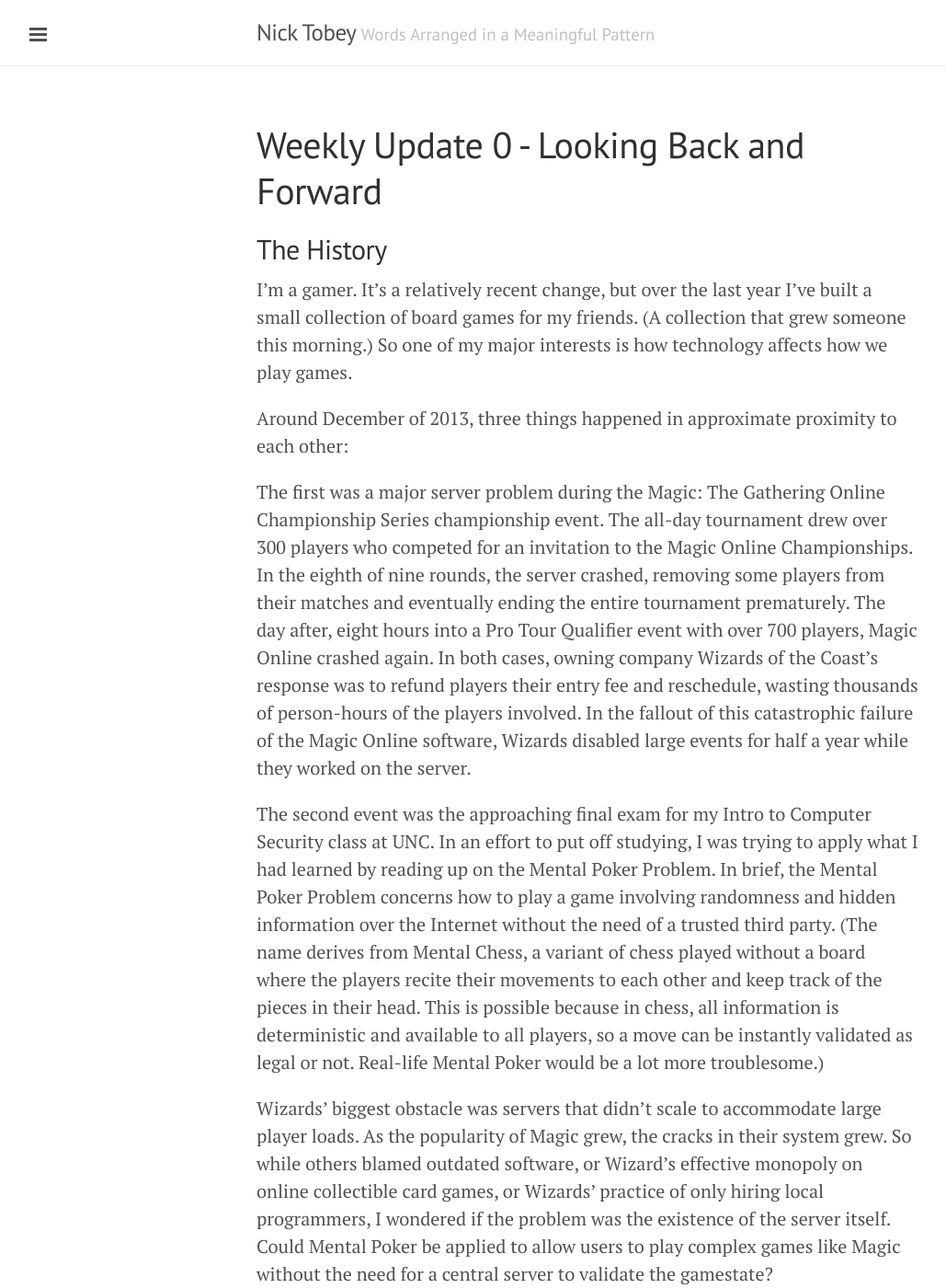
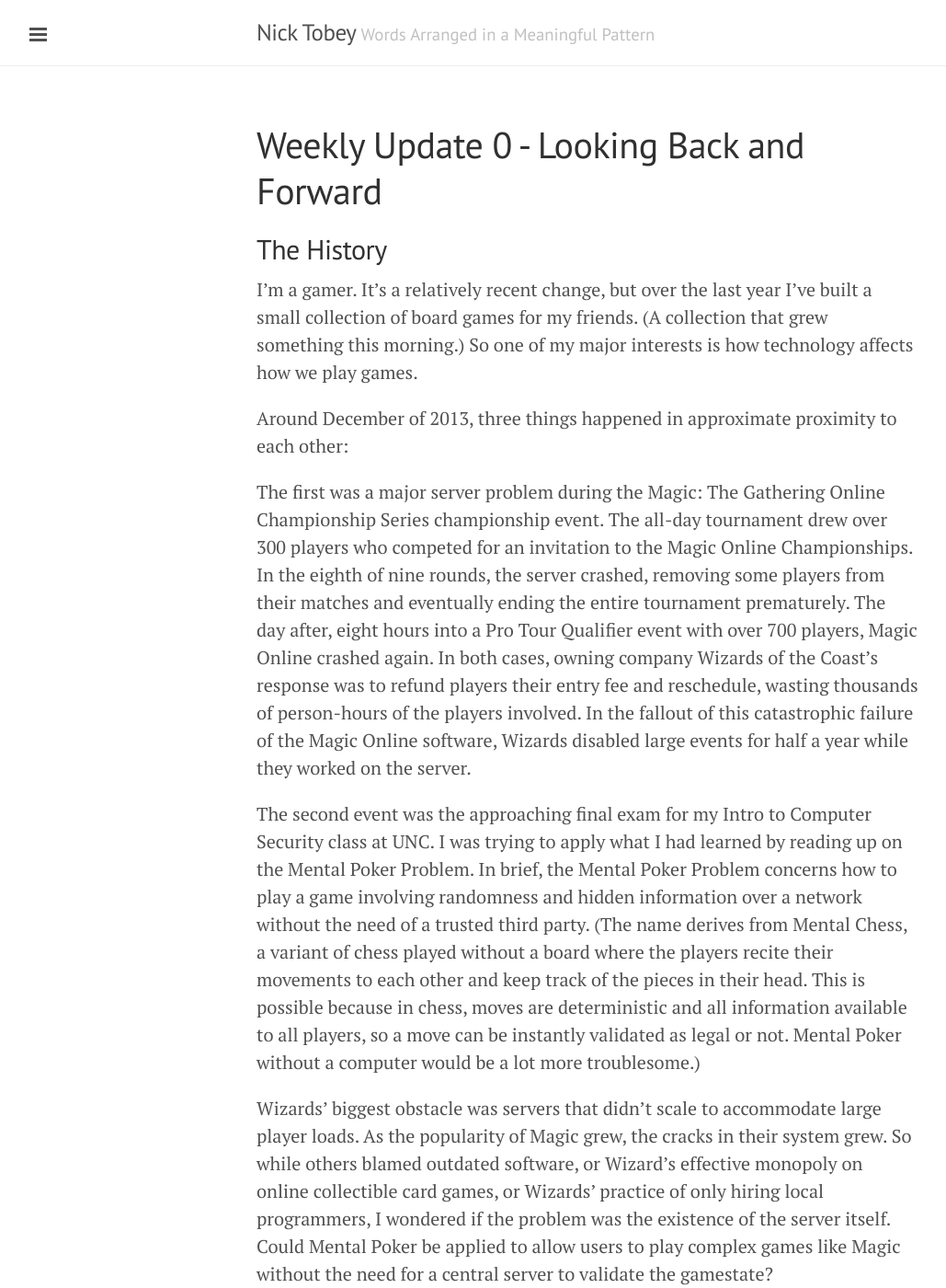
Before and after one commit to rainbowPhoenix/rainbowPhoenix.github.io, a Jekyll site: the page built from preview.md, in a window 1280 px wide and 1400 px high. Shown: the whole window at 92% size, without its empty margins (1-1030 px from the left). Built offline with Jekyll 4.4.1, drawn with Linux system fonts in a browser that asks for light colours; Markdown is read by kramdown in place of the engine named in the settings.

Commit message:
Update preview.md

```diff
--- a/preview.md
+++ b/preview.md
@@ -9,13 +9,13 @@ show: false
 The History
 -----------
 
-I'm a gamer. It's a relatively recent change, but over the last year I've built a small collection of board games for my friends. (A collection that grew someone this morning.) So one of my major interests is how technology affects how we play games.
+I'm a gamer. It's a relatively recent change, but over the last year I've built a small collection of board games for my friends. (A collection that grew something this morning.) So one of my major interests is how technology affects how we play games.
 
 Around December of 2013, three things happened in approximate proximity to each other:
 
 The first was a major server problem during the Magic: The Gathering Online Championship Series championship event. The all-day tournament drew over 300 players who competed for an invitation to the Magic Online Championships. In the eighth of nine rounds, the server crashed, removing some players from their matches and eventually ending the entire tournament prematurely. The day after, eight hours into a Pro Tour Qualifier event with over 700 players, Magic Online crashed again. In both cases, owning company Wizards of the Coast's response was to refund players their entry fee and reschedule, wasting thousands of person-hours of the players involved. In the fallout of this catastrophic failure of the Magic Online software, Wizards disabled large events for half a year while they worked on the server.
 
-The second event was the approaching final exam for my Intro to Computer Security class at UNC. In an effort to put off studying, I was trying to apply what I had learned by reading up on the Mental Poker Problem. In brief, the Mental Poker Problem concerns how to play a game involving randomness and hidden information over the Internet without the need of a trusted third party. (The name derives from Mental Chess, a variant of chess played without a board where the players recite their movements to each other and keep track of the pieces in their head. This is possible because in chess, all information is deterministic and available to all players, so a move can be instantly validated as legal or not. Real-life Mental Poker would be a lot more troublesome.)
+The second event was the approaching final exam for my Intro to Computer Security class at UNC. I was trying to apply what I had learned by reading up on the Mental Poker Problem. In brief, the Mental Poker Problem concerns how to play a game involving randomness and hidden information over a network without the need of a trusted third party. (The name derives from Mental Chess, a variant of chess played without a board where the players recite their movements to each other and keep track of the pieces in their head. This is possible because in chess, moves are deterministic and all information available to all players, so a move can be instantly validated as legal or not. Mental Poker without a computer would be a lot more troublesome.)
 
 Wizards' biggest obstacle was servers that didn't scale to accommodate large player loads. As the popularity of Magic grew, the cracks in their system grew. So while others blamed outdated software, or Wizard's effective monopoly on online collectible card games, or Wizards’ practice of only hiring local programmers, I wondered if the problem was the existence of the server itself. Could Mental Poker be applied to allow users to play complex games like Magic without the need for a central server to validate the gamestate?
 
```
